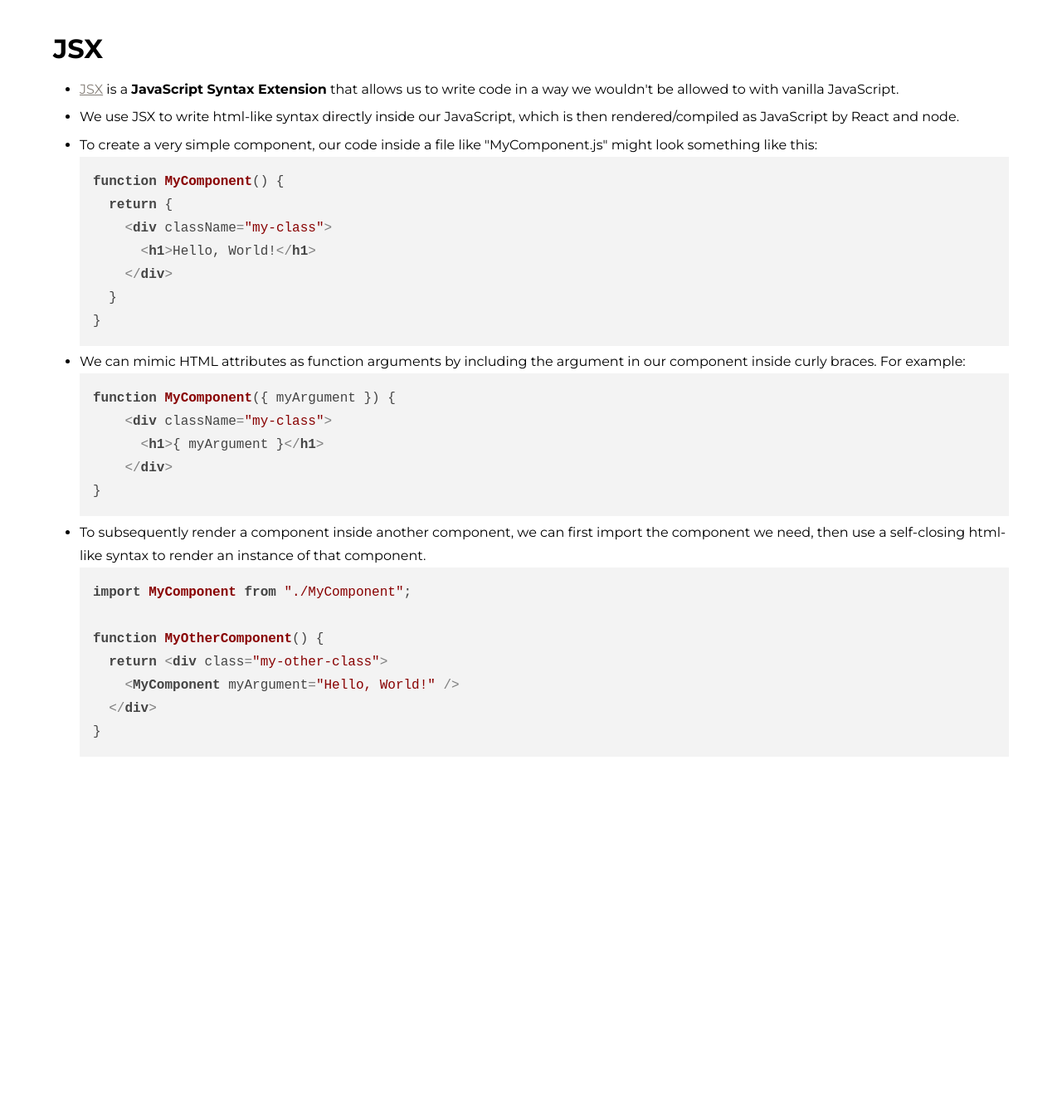
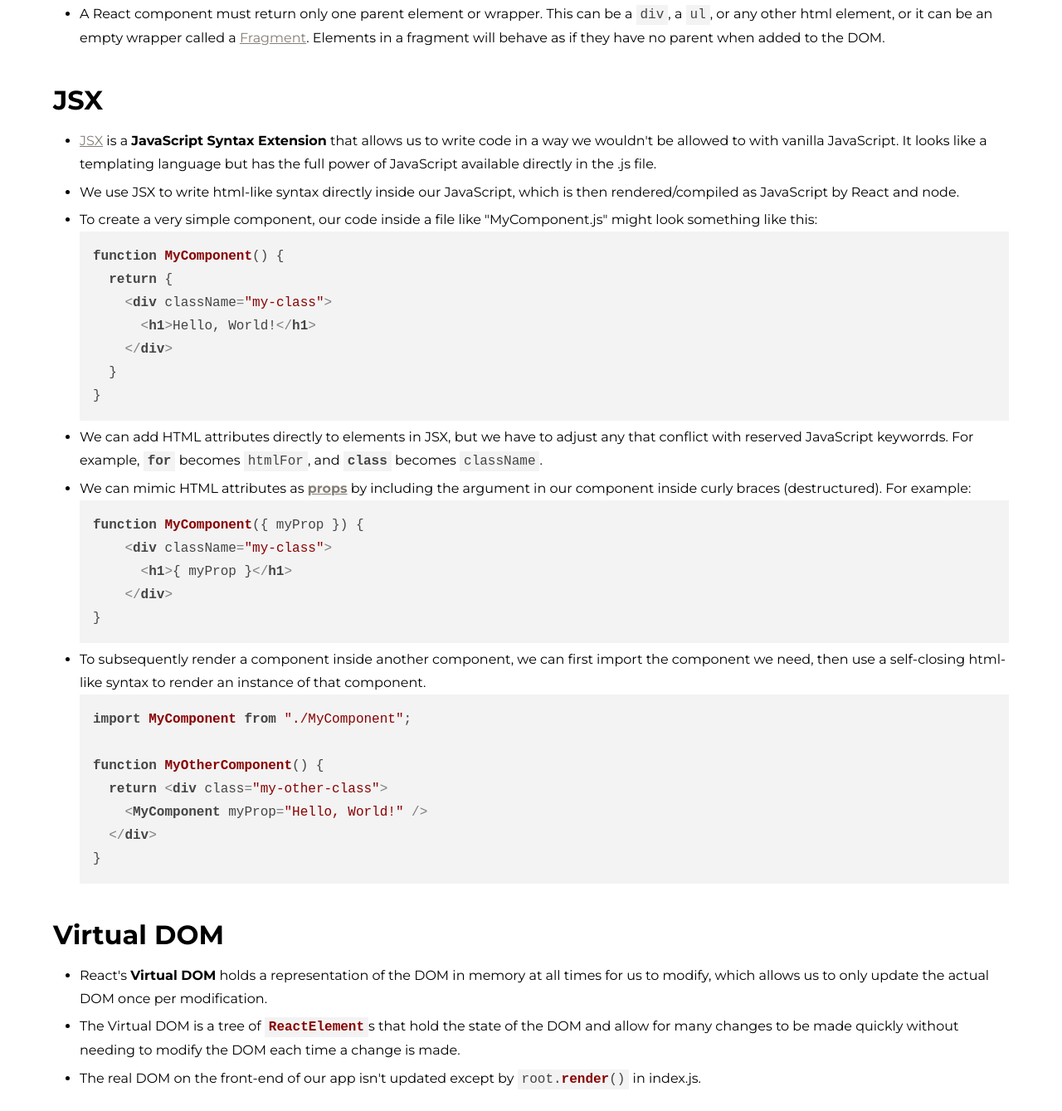
Before and after one commit to ahowley/brainstation-reference, a plain HTML site: page pages/react.html in a window 1280 px wide. Shown: the part 1318-2657 px from the top of the page at 83% size. Before the commit the page ends 2331 px from the top, so only its background shows below. Drawn offline with nearby package versions, Linux system fonts and the light colour scheme.

Commit message:
add to react page

```diff
--- a/pages/react.html
+++ b/pages/react.html
@@ -101,13 +101,20 @@
           let us access class-like state inside functional components. Since functional syntax allows us to write less
           code to accomplish the same task, this is generally the preferred method.
         </li>
+        <li class="note">
+          A React component must return only one parent element or wrapper. This can be a <code>div</code>, a
+          <code>ul</code>, or any other html element, or it can be an empty wrapper called a
+          <a href="https://react.dev/reference/react/Fragment" target="_blank">Fragment</a>. Elements in a fragment will
+          behave as if they have no parent when added to the DOM.
+        </li>
       </ul>
       <h2 class="main__subheading">JSX</h2>
       <ul class="notes">
         <li class="note">
           <a href="https://react.dev/learn/writing-markup-with-jsx" target="_blank">JSX</a> is a
           <strong>JavaScript Syntax Extension</strong> that allows us to write code in a way we wouldn't be allowed to
-          with vanilla JavaScript.
+          with vanilla JavaScript. It looks like a templating language but has the full power of JavaScript available
+          directly in the .js file.
         </li>
         <li class="note">
           We use JSX to write html-like syntax directly inside our JavaScript, which is then rendered/compiled as
@@ -125,11 +132,17 @@
 }</code></pre>
         </li>
         <li class="note">
-          We can mimic HTML attributes as function arguments by including the argument in our component inside curly
-          braces. For example:
-          <pre><code>function MyComponent({ myArgument }) {
+          We can add HTML attributes directly to elements in JSX, but we have to adjust any that conflict with reserved
+          JavaScript keyworrds. For example, <code>for</code> becomes <code>htmlFor</code>, and
+          <code>class</code> becomes <code>className</code>.
+        </li>
+        <li class="note">
+          We can mimic HTML attributes as
+          <a href="https://react.dev/learn/passing-props-to-a-component" target="_blank"><strong>props</strong></a> by
+          including the argument in our component inside curly braces (destructured). For example:
+          <pre><code>function MyComponent({ myProp }) {
     &#60;div className="my-class">
-      &#60;h1>{ myArgument }&#60;/h1>
+      &#60;h1>{ myProp }&#60;/h1>
     &#60;/div>
 }</code></pre>
         </li>
@@ -140,12 +153,30 @@
 
 function MyOtherComponent() {
   return &#60;div class="my-other-class">
-    &#60;MyComponent myArgument="Hello, World!" />
+    &#60;MyComponent myProp="Hello, World!" />
   &#60;/div>
 }
 </code></pre>
         </li>
       </ul>
+      <h2 class="main__subheading">Virtual DOM</h2>
+      <ul class="notes">
+        <li class="note">
+          React's <strong>Virtual DOM</strong> holds a representation of the DOM in memory at all times for us to
+          modify, which allows us to only update the actual DOM once per modification.
+        </li>
+        <li class="note">
+          The Virtual DOM is a tree of <code>ReactElement</code>s that hold the state of the DOM and allow for many
+          changes to be made quickly without needing to modify the DOM each time a change is made.
+        </li>
+        <li class="note">
+          The real DOM on the front-end of our app isn't updated except by <code>root.render()</code> in index.js.
+        </li>
+      </ul>
+      <!-- <h2 class="main__subheading">Functional State</h2>
+      <ul class="notes">
+        <li class="note">To create a new "stateful" value attached to a functional component, we use React's</li>
+      </ul> -->
     </main>
   </body>
 </html>
```
